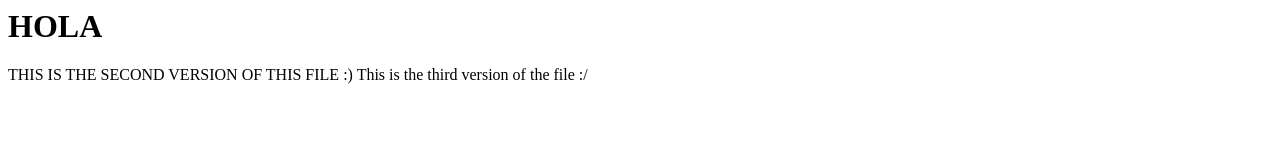
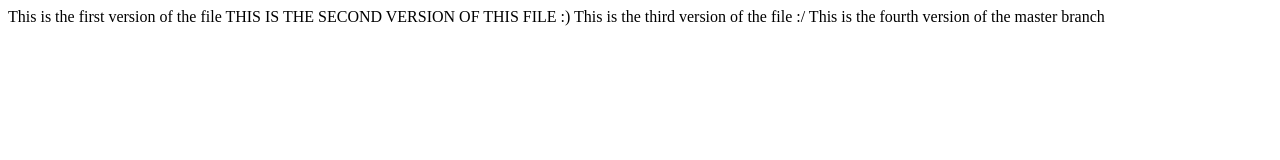
Before and after one commit to JaimeFnz/testgit, a plain HTML site: page index.html in a window 1280 px wide. Drawn offline with Linux system fonts and the light colour scheme.

Commit message:
Fourth commit of the main branch

```diff
--- a/index.html
+++ b/index.html
@@ -1,7 +1,8 @@
 <HTML>
 <BODY>
-<H1> HOLA </H1>
+This is the first version of the file
 THIS IS THE SECOND VERSION OF THIS FILE :)
 This is the third version of the file :/
+This is the fourth version of the master branch
 </BODY>
 </HTML>
```
